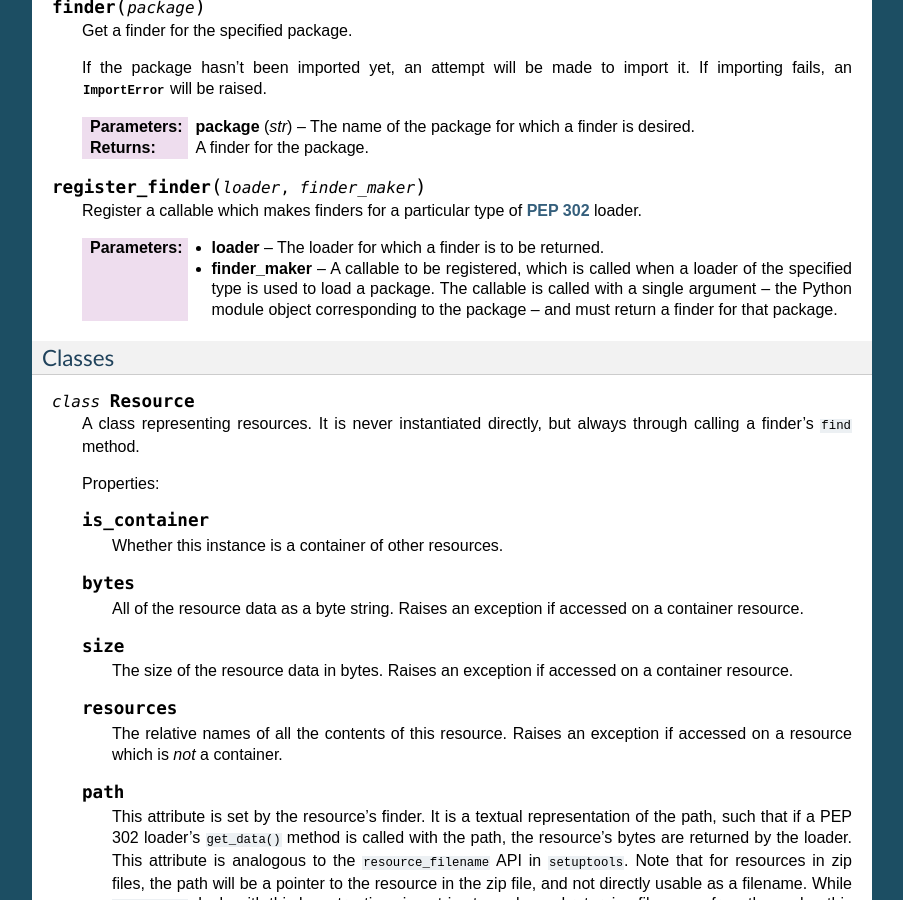
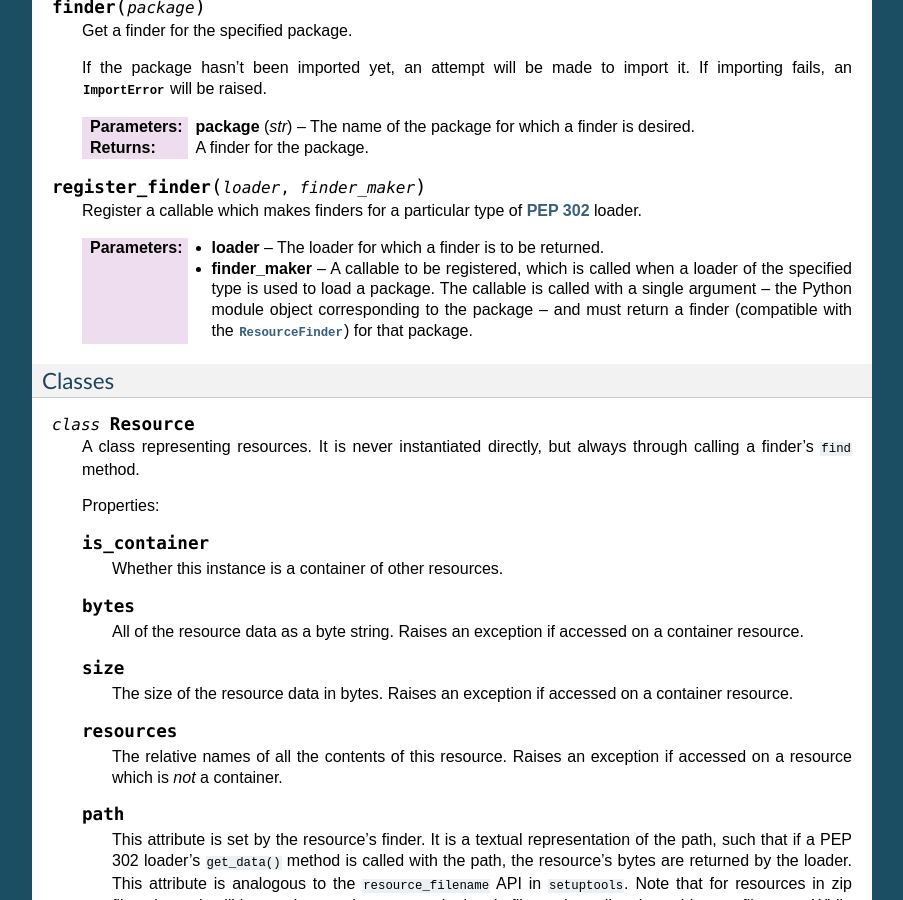
Before and after one commit to pypa/distlib, a Sphinx documentation site: the page built from docs/reference.rst, in a window 1280 px wide and 900 px high, scrolled down 4894 px. Shown: the whole window, without its empty margins (198-1101 px from the left). Built offline with Sphinx 7.4.7, drawn with Linux system fonts in a browser that asks for light colours; formulas are drawn with MathJax 3.

Commit message:
Make the type of finder needed in register_finder explicit (#236)

```diff
--- a/docs/reference.rst
+++ b/docs/reference.rst
@@ -362,7 +362,8 @@ Functions
                         to load a package. The callable is called
                         with a single argument -- the Python module object
                         corresponding to the package -- and must return a
-                        finder for that package.
+                        finder (compatible with the :class:`ResourceFinder`)
+                        for that package.
 
 Classes
 ^^^^^^^
```
